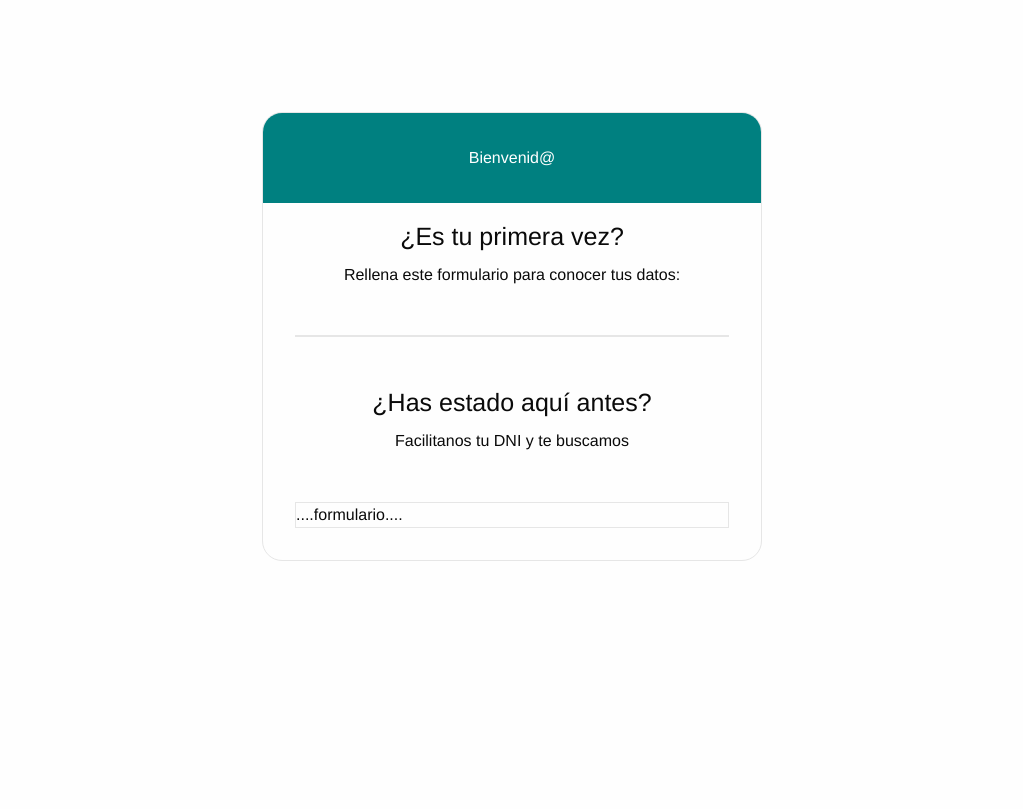
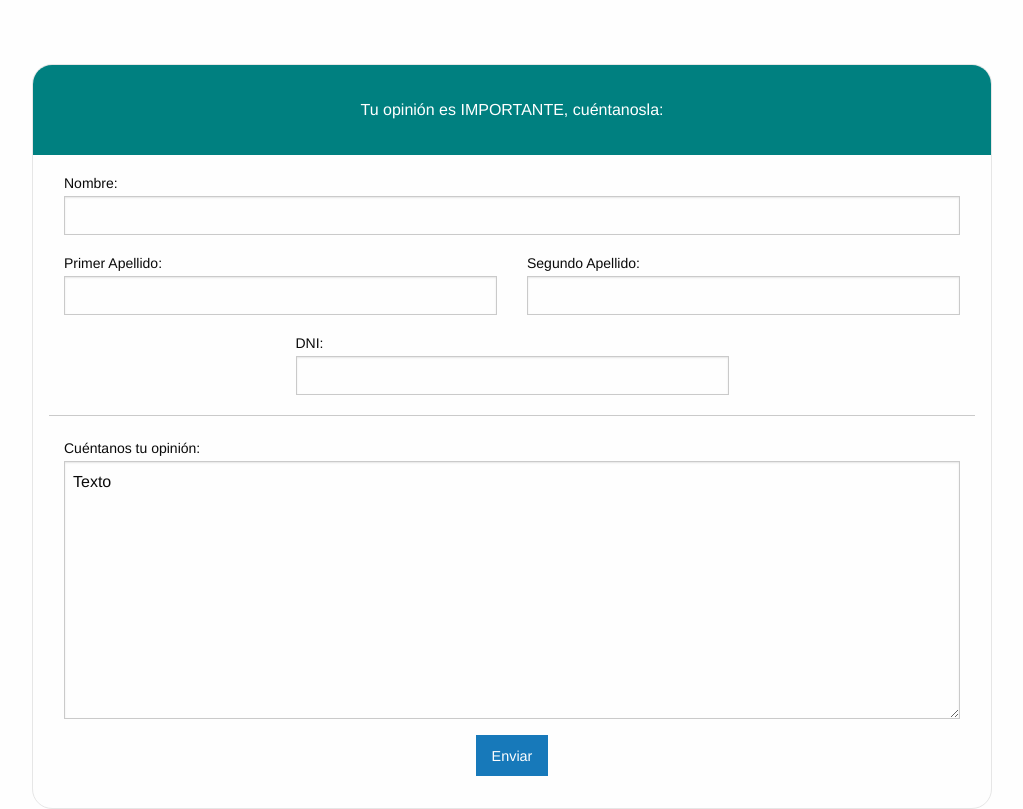
Before and after one commit to beguik/enpracticas, a Django app: page / in a window 1280 px wide. Shown: the whole page, without its empty margins (128-1151 px from the left). Before the commit the page ends 561 px from the top, so only its background shows below. Run offline with Django 4.2, Linux system fonts and the light colour scheme; some libraries are stand-ins or nearby versions.

Commit message:
creación de formulario. Se comprueba que crea registros

```diff
--- /dev/null
+++ b/autofirma/firma/aplicacionFirma/forms.py
@@ -0,0 +1,9 @@
+from django import forms
+
+class InicioForm(forms.Form):
+
+	nombre= forms.CharField( max_length = 20,)
+	apellido1=forms.CharField(max_length = 20,)
+	apellido2 = forms.CharField(max_length = 20,)
+	dni=forms.CharField(max_length = 9,)
+	formulario = forms.CharField( initial='Texto', widget=forms.Textarea)
--- /dev/null
+++ b/autofirma/firma/aplicacionFirma/templates/datos.html
@@ -0,0 +1,5 @@
+{% extends "plantilla.html" %}
+{% block content %}
+datos
+
+{% endblock %}
--- a/autofirma/firma/aplicacionFirma/templates/home.html
+++ b/autofirma/firma/aplicacionFirma/templates/home.html
@@ -1,34 +1,67 @@
 {% extends "plantilla.html" %}
 {% block content %}
 
-<div id="principal" class="card" style="width: 500px;">
+<div id="principal" class="card" style="width: 75%;">
   		<div id="titulo" class="card-divider " >
     		<div class="card-section">
-    			<p class="text-center">Bienvenid@
+    			<p class="text-center">Tu opinión es IMPORTANTE, cuéntanosla:
     			</p>
     		</div>
   		</div>
+
   		<div class="card-section">
-  			<h4 class="text-center">¿Es tu primera vez?
-  			</h4>
-  			<p class="text-center">Rellena este formulario para conocer tus datos:</p>
-  		</div>
+  			<form action="" enctype="multipart/form-data" method="POST">
+                {%csrf_token %}
 
-		<div id="formulario"class="card">
+								<div class="grid-container">
+					    		<div class="grid-x grid-padding-x">
+					    			<div class="medium-12 cell">
+					    				<label>Nombre:
+												{{form.nombre}}
+											</label>
+										</div>
+	               	</div>
+	              </div>
 
+								<div class="grid-container">
+								    <div class="grid-x grid-padding-x">
+					  				    <div class="medium-6 cell">
+					        				<label>Primer Apellido:
+					          					{{form.apellido1}}
+					        				</label>
+					      				</div>
+					      				<div class="medium-6 cell">
+					        				<label>Segundo Apellido:
+					          					{{form.apellido2}}
+					        				</label>
+					      				</div>
+					    			</div>
+					  		</div>
+								    <div class="grid-container" style="width:50%">
 
-		</div>
+					  				    <div class="medium-6 cell">
+					        				<label>DNI:
+					          					{{form.dni}}
+					        				</label>
+					      				</div>
 
+					  				</div>
+								<hr/>
+								<div class="grid-container">
+								    <div class="grid-x grid-padding-x">
+					  				    <div class="medium-12 cell">
+					        				<label>Cuéntanos tu opinión:
+																{{form.formulario}}
+													</label>
+												</div>
+										</div>
+ 								</div>
+								<center>
 
+										<button class="button primary" type="submit">Enviar</button>
 
-		<div class="card-section">
-  			<h4 class="text-center">¿Has estado aquí antes?
-  			</h4>
-  			<p class="text-center">Facilitanos tu DNI y te buscamos</p>
-  		</div>
-
-		<div id="formulario"class="card">....formulario....
-
-		</div>
+								</center>
+        </form>
+			</div>
 </div>
 {% endblock %}
--- a/autofirma/firma/aplicacionFirma/urls.py
+++ b/autofirma/firma/aplicacionFirma/urls.py
@@ -7,5 +7,6 @@ from django.contrib import admin
 
 urlpatterns =[
 	path('', views.home, name="Inicio"),
+	path('datos', views.datos, name="Datos"),
 
 ]
--- a/autofirma/firma/aplicacionFirma/views.py
+++ b/autofirma/firma/aplicacionFirma/views.py
@@ -1,8 +1,48 @@
 from django.shortcuts import render, redirect
 from aplicacionFirma.models import *
+from aplicacionFirma.forms import *
 
 # Create your views here.
 
 def home(request):
 
-	return render (request,"home.html")
+	if request.method=='POST':
+		form=InicioForm(request.POST, request.FILES)
+
+		if form.is_valid():
+			datos=form.cleaned_data
+			dni =datos['dni']
+			nombre=datos['nombre']
+			apellido1=datos['apellido1']
+			apellido2=datos['apellido2']
+			texto=datos['formulario']
+
+			nuevo=Usuario(dni=dni,nombre=nombre, apellido1=apellido2, apellido2=apellido2)
+			nuevo.save()
+
+			Formulario.objects.create(texto='texto', usuario=nuevo)
+			return redirect('Datos')
+	else:
+
+		form=InicioForm()
+
+	return render (request,"home.html",{"form":form})
+
+def datos(request):
+
+	if request.method=='POST':
+		form=InicioForm(request.POST)
+		print (request.POST)
+		if form.is_valid():
+			datos=form.cleaned_data
+			dni =datos['dni']
+			nombre=datos['nombre']
+			apellido1=datos['apellido1']
+			apellido2=datos['apellido2']
+			texto=datos['formulario']
+			nuevo=Usuario(dni='dni',nombre='nombre', apellido1='apellido2', apellido2='apellido2')
+			nuevo.save()
+			formulario=Formulario(texto='texto', usuario='nuevo')
+
+
+	return render(request,"datos.html")
--- a/autofirma/firma/static/css/app.css
+++ b/autofirma/firma/static/css/app.css
@@ -1,6 +1,6 @@
 #principal{
 	margin: auto;
-	margin-top: 7em;
+	margin-top: 4em;
 	border-radius: 20px;
 }
 #titulo{
```
Also changed, not shown: autofirma/firma/db.sqlite3.
